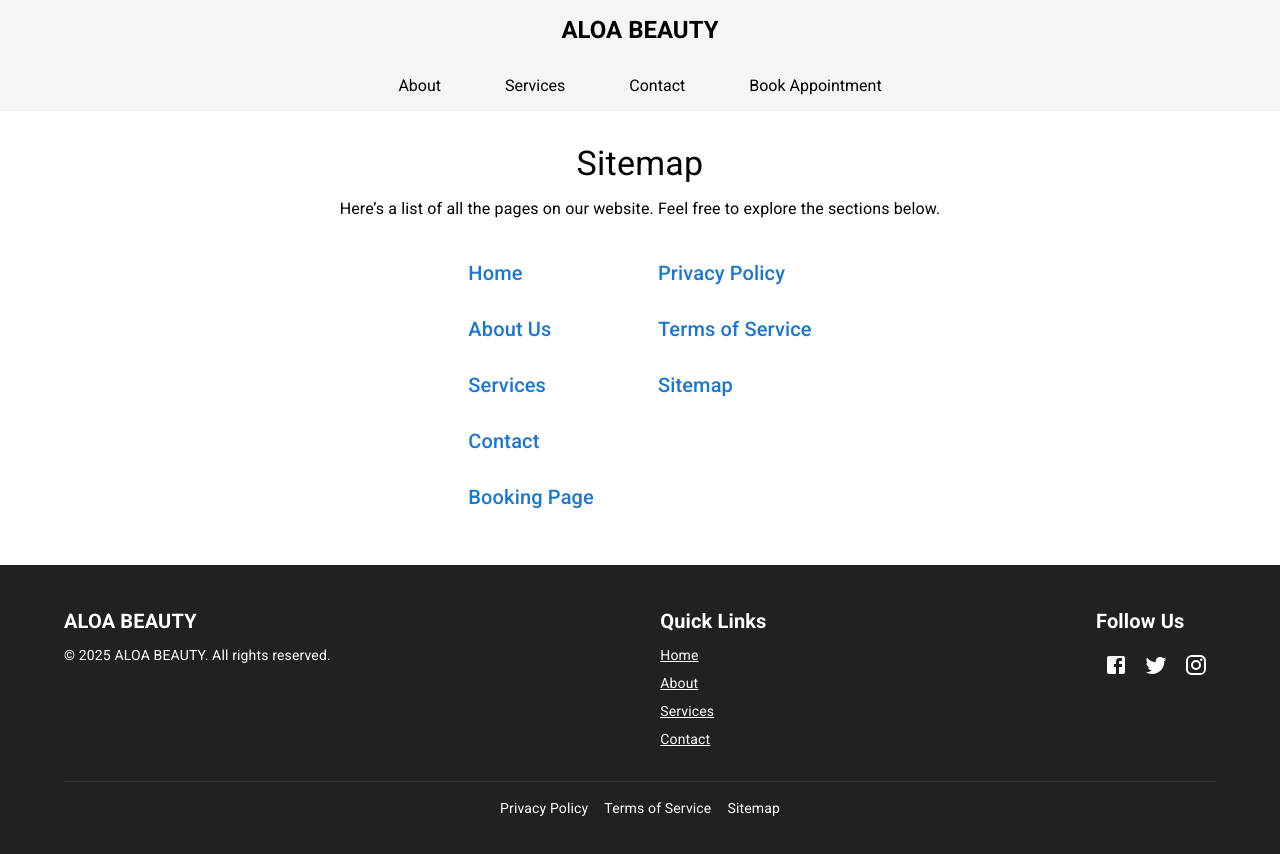
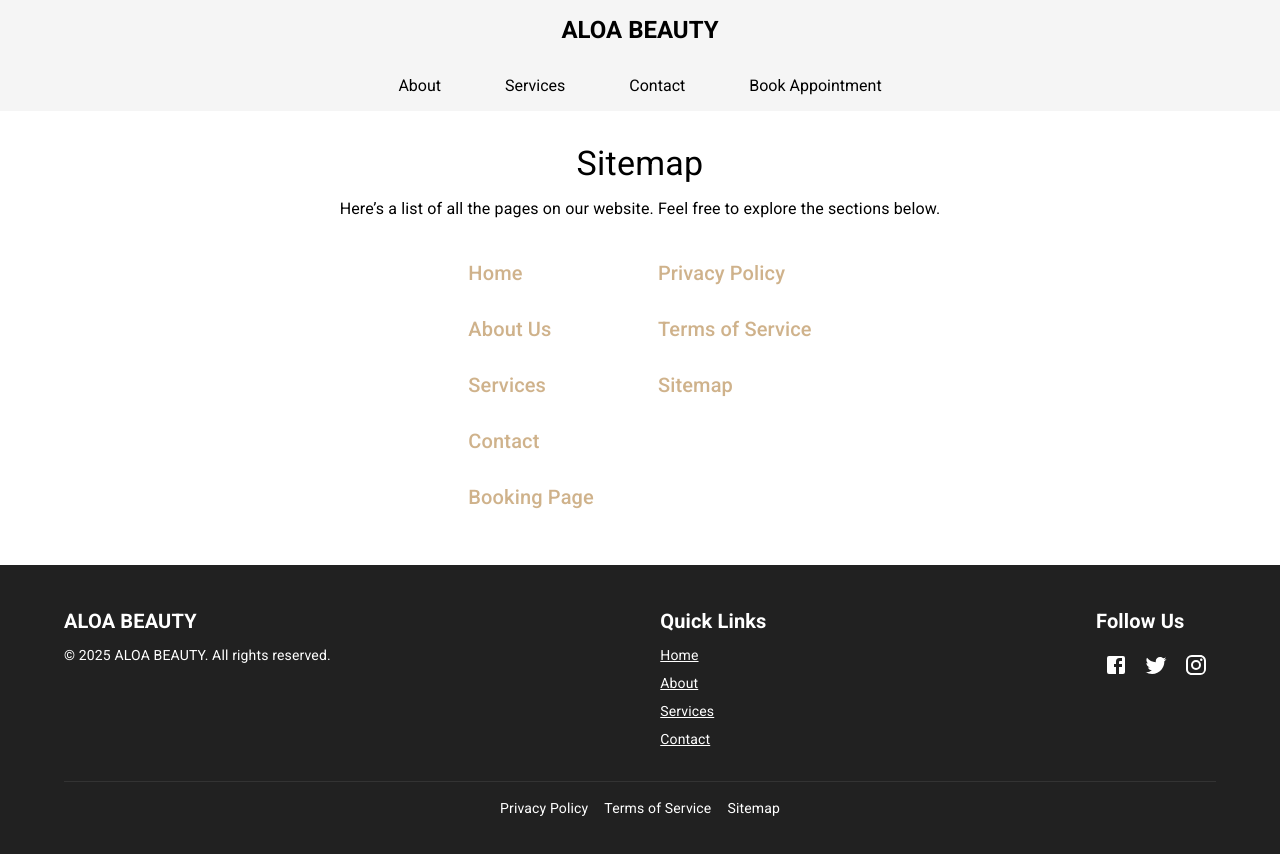
Before and after one commit to AngelBarillas/ori-project, a React (Vite) app: page /Sitemap in a window 1280 px wide. Shown: the top 854 px of the page. Built offline with nearby package versions, Linux system fonts and the light colour scheme.

Commit message:
changed contact form button color, changed sitemap liks color

```diff
--- a/src/pages/About.jsx
+++ b/src/pages/About.jsx
@@ -80,6 +80,7 @@ const About = () => {
           </Box>
         </Grid>
       </Grid>
+      <br />
       <StyledHeroContainer>
         <StyledBookAptBtn to="/Bookingpage" variant="contained">
           SEE AVAILABLE DATES
--- a/src/pages/Contact.jsx
+++ b/src/pages/Contact.jsx
@@ -89,9 +89,14 @@ const Contact = () => {
               >
                 <Button
                   variant="contained"
-                  color="primary"
                   type="submit"
-                  sx={{ width: "50%" }}
+                  sx={{
+                    width: "50%",
+                    backgroundColor: "rgba(187, 145, 90, 0.7)", // Use rgba() for transparency
+                    "&:hover": {
+                      backgroundColor: "rgba(187, 145, 90, 0.9)",
+                    },
+                  }}
                 >
                   Submit
                 </Button>
--- a/src/pages/Sitemap.jsx
+++ b/src/pages/Sitemap.jsx
@@ -31,6 +31,7 @@ const Sitemap = () => {
                     to="/"
                     variant="h6"
                     underline="hover"
+                    sx={{ color: "rgb(187, 145, 90, 0.7)" }} // Custom color applied
                   >
                     Home
                   </Link>
@@ -45,6 +46,7 @@ const Sitemap = () => {
                     to="/about"
                     variant="h6"
                     underline="hover"
+                    sx={{ color: "rgb(187, 145, 90, 0.7)" }} // Custom color applied
                   >
                     About Us
                   </Link>
@@ -59,6 +61,7 @@ const Sitemap = () => {
                     to="/services"
                     variant="h6"
                     underline="hover"
+                    sx={{ color: "rgb(187, 145, 90, 0.7)" }} // Custom color applied
                   >
                     Services
                   </Link>
@@ -73,6 +76,7 @@ const Sitemap = () => {
                     to="/contact"
                     variant="h6"
                     underline="hover"
+                    sx={{ color: "rgb(187, 145, 90, 0.7)" }} // Custom color applied
                   >
                     Contact
                   </Link>
@@ -87,6 +91,7 @@ const Sitemap = () => {
                     to="/bookingpage"
                     variant="h6"
                     underline="hover"
+                    sx={{ color: "rgb(187, 145, 90, 0.7)" }} // Custom color applied
                   >
                     Booking Page
                   </Link>
@@ -105,6 +110,7 @@ const Sitemap = () => {
                     to="/privacy-policy"
                     variant="h6"
                     underline="hover"
+                    sx={{ color: "rgb(187, 145, 90, 0.7)" }} // Custom color applied
                   >
                     Privacy Policy
                   </Link>
@@ -119,6 +125,7 @@ const Sitemap = () => {
                     to="/terms-of-service"
                     variant="h6"
                     underline="hover"
+                    sx={{ color: "rgb(187, 145, 90, 0.7)" }} // Custom color applied
                   >
                     Terms of Service
                   </Link>
@@ -133,6 +140,7 @@ const Sitemap = () => {
                     to="/Sitemap"
                     variant="h6"
                     underline="hover"
+                    sx={{ color: "rgb(187, 145, 90, 0.7)" }} // Custom color applied
                   >
                     Sitemap
                   </Link>
```
